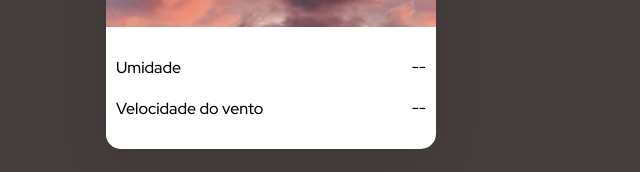
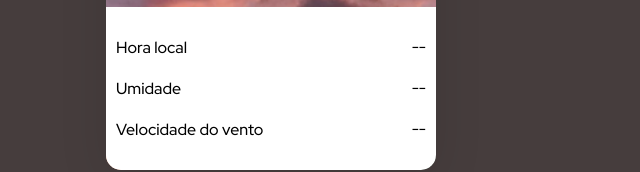
Before and after one commit to moniquedbandas/previsaotempo, a plain HTML site: page index.html in a window 1280 px wide. Shown: the part 569-741 px from the top of the page, without its empty margins (369-1009 px from the left). Drawn offline with Linux system fonts and the light colour scheme.

Commit message:
hora local adicionada

```diff
--- a/index.html
+++ b/index.html
@@ -35,6 +35,10 @@
         </div>
 
         <div class="informacao-secundaria">
+            <div class="hora-local">
+                <span>Hora local</span>
+                <span id="hora-local">--</span>
+            </div>
             <div class="umidade">
                 <span>Umidade</span>
                 <span id="umidade">--</span>
--- a/src/css/estilos.css
+++ b/src/css/estilos.css
@@ -80,6 +80,7 @@ body {
     border-bottom-right-radius: 15px;
 }
 
+.informacao-secundaria .hora-local,
 .informacao-secundaria .umidade,
 .informacao-secundaria .velocidade-do-vento {
     display: flex;
--- a/src/js/index.js
+++ b/src/js/index.js
@@ -23,10 +23,10 @@ async function buscarDadosDaCidade(cidade) {
     const dados = resposta.json();
     return dados;
 }
-
 function preencherDadosNaTela(dados, cidade) {
     const temperatura = dados.current.temp_c;
     const condicao = dados.current.condition.text;
+    const horaLocal = dados.location.localtime;
     const umidade = dados.current.humidity;
     const velocidadeDoVento = dados.current.wind_kph;
     const iconeCondicao = dados.current.condition.icon;
@@ -34,6 +34,7 @@ function preencherDadosNaTela(dados, cidade) {
     document.getElementById("cidade").textContent = cidade;
     document.getElementById("temperatura").textContent = `${temperatura} ºC`;
     document.getElementById("condicao").textContent = condicao;
+    document.getElementById("hora-local").textContent = horaLocal;
     document.getElementById("umidade").textContent = `${umidade}%`;
     document.getElementById("velocidade-do-vento").textContent = `${velocidadeDoVento}km/H`;
     document.getElementById("icone-condicao").setAttribute("src", iconeCondicao);
```
